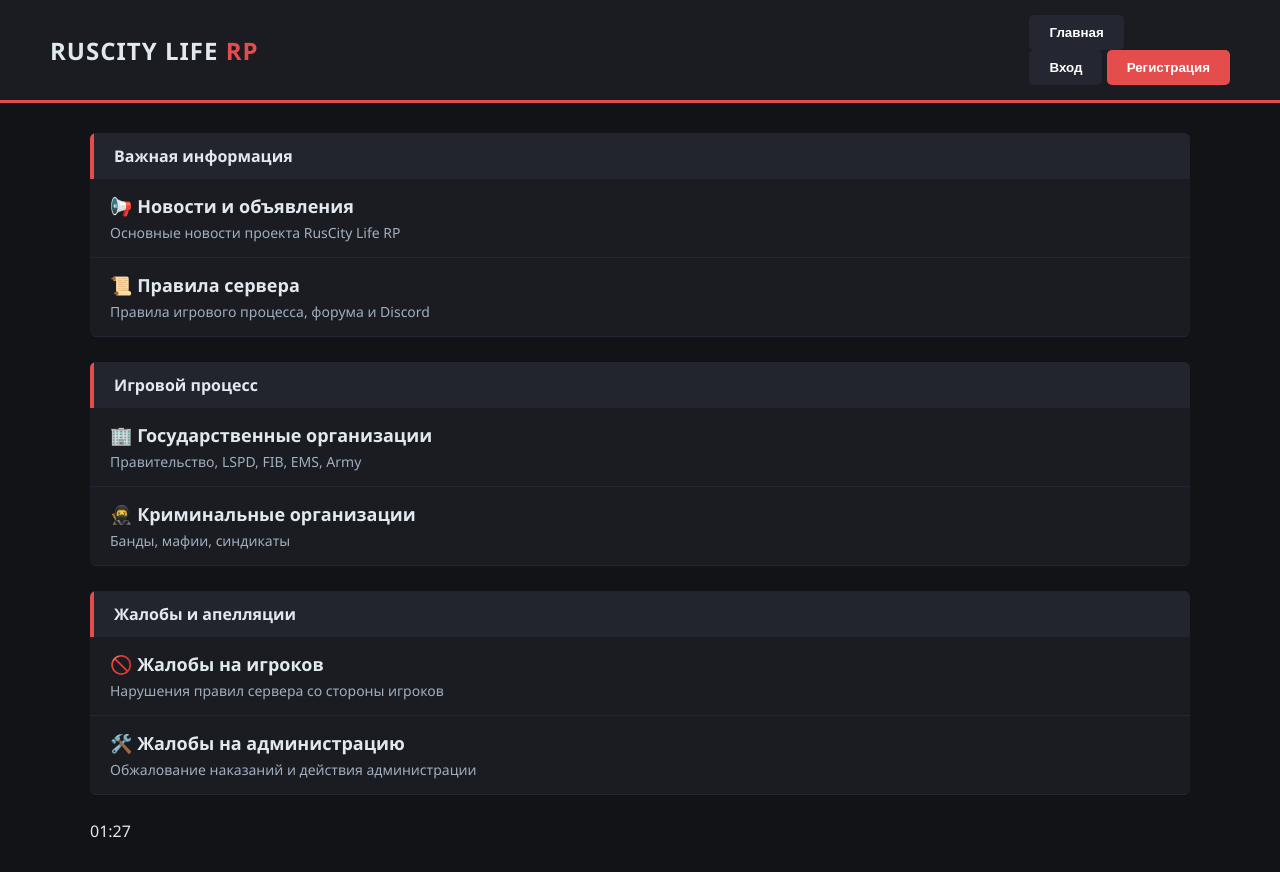
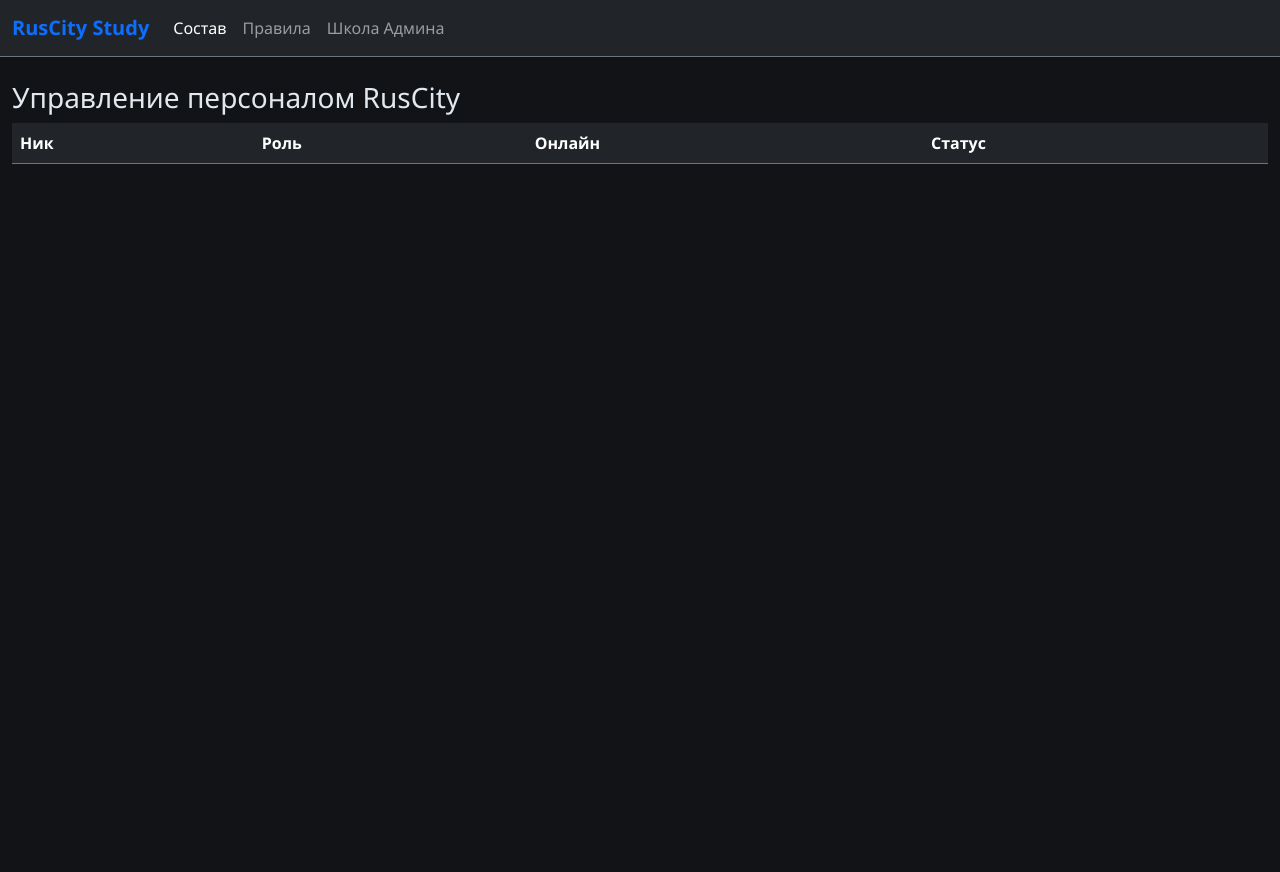
Before and after one commit to RusCityLifeRP/ruscitystudy, a plain HTML site: page index.html in a window 1280 px wide. After the commit the page ends 800 px from the top, so only its background shows below. Drawn offline with nearby package versions, Linux system fonts and the light colour scheme.

Commit message:
Update index.html

```diff
--- a/index.html
+++ b/index.html
@@ -1,135 +1,66 @@
 <!DOCTYPE html>
-<html lang="ru">
+<html lang="ru" data-bs-theme="dark">
 <head>
     <meta charset="UTF-8">
     <meta name="viewport" content="width=device-width, initial-scale=1.0">
-    <title>RusCity Life RP — Форум проекта</title>
+    <title>RusCity Study | Admin Panel</title>
+    <link href="https://cdn.jsdelivr.net/npm/bootstrap@5.3.2/dist/css/bootstrap.min.css" rel="stylesheet">
     <link rel="stylesheet" href="style.css">
 </head>
 <body>
 
-    <!-- Шапка форума -->
-    <header class="main-header">
-        <div class="logo">RusCity Life <span>RP</span></div>
-        <nav class="nav-menu">
-            <button id="btn-home" onclick="showScreen('screen-forum')">Главная</button>
-            <div id="auth-buttons">
-                <button onclick="showScreen('screen-login')">Вход</button>
-                <button onclick="showScreen('screen-register')" class="btn-accent">Регистрация</button>
+    <nav class="navbar navbar-expand-lg navbar-dark bg-dark border-bottom border-secondary shadow-sm">
+        <div class="container-fluid">
+            <a class="navbar-brand fw-bold text-primary" href="#">RusCity Study</a>
+            <button class="navbar-toggler" type="button" data-bs-toggle="collapse" data-bs-target="#navbarNav">
+                <span class="navbar-toggler-icon"></span>
+            </button>
+            <div class="collapse navbar-collapse" id="navbarNav">
+                <ul class="navbar-nav me-auto">
+                    <li class="nav-item"><a class="nav-link active" href="#" id="nav-dashboard" onclick="switchTab('dashboard')">Состав</a></li>
+                    <li class="nav-item"><a class="nav-link" href="#" id="nav-rules" onclick="switchTab('rules')">Правила</a></li>
+                    <li class="nav-item"><a class="nav-link" href="#" id="nav-academy" onclick="switchTab('academy')">Школа Админа</a></li>
+                </ul>
             </div>
-            <div id="user-menu" class="hidden">
-                <span id="header-username" onclick="viewMyProfile()">Никнейм</span>
-                <button onclick="logout()">Выйти</button>
         </div>
     </nav>
-    </header>
 
-    <main class="container">
-        <!-- ЭКРАН: ВХОД -->
-        <section id="screen-login" class="screen hidden">
-            <div class="auth-form">
-                <h2>Авторизация</h2>
-                <input type="email" id="login-email" placeholder="Email (Почта)" required>
-                <input type="password" id="login-password" placeholder="Пароль" required>
-                <button onclick="loginUser()">Войти</button>
+    <div class="container-fluid mt-4">
+        <!-- Dashboard -->
+        <div id="tab-dashboard" class="tab-content">
+            <h3>Управление персоналом RusCity</h3>
+            <table class="table table-dark table-hover border-secondary">
+                <thead><tr><th>Ник</th><th>Роль</th><th>Онлайн</th><th>Статус</th></tr></thead>
+                <tbody id="staffTableBody"></tbody>
+            </table>
         </div>
-        </section>
 
-        <!-- ЭКРАН: РЕГИСТРАЦИЯ -->
-        <section id="screen-register" class="screen hidden">
-            <div class="auth-form">
-                <h2>Регистрация</h2>
-                <input type="text" id="reg-username" placeholder="Игровой Ник (Имя_Фамилия)" required>
-                <input type="email" id="reg-email" placeholder="Электронная почта" required>
-                <input type="password" id="reg-password" placeholder="Пароль" required>
-                <input type="password" id="reg-password-confirm" placeholder="Повторите пароль" required>
-                <button onclick="registerUser()">Создать аккаунт</button>
+        <!-- Rules -->
+        <div id="tab-rules" class="tab-content d-none">
+            <div class="d-flex justify-content-between"><h3>Регламент проекта</h3>
+            <button class="btn btn-primary btn-sm" onclick="openRuleModal()">+ Добавить</button></div>
+            <div id="rulesContainer" class="row mt-3"></div>
         </div>
-        </section>
 
-        <!-- ЭКРАН: ГЛАВНЫЙ ФОРУМ (РАЗДЕЛЫ) -->
-        <section id="screen-forum" class="screen">
-            <div class="forum-category">
-                <div class="category-title">Важная информация</div>
-                <div class="forum-section" onclick="openSection('news')">
-                    <h3>📢  Новости и объявления</h3>
-                    <p>Основные новости проекта RusCity Life RP</p>
-                </div>
-                <div class="forum-section" onclick="openSection('rules')">
-                    <h3>📜  Правила сервера</h3>
-                    <p>Правила игрового процесса, форума и Discord</p>
+        <!-- Academy -->
+        <div id="tab-academy" class="tab-content d-none">
+            <h3>Школа администратора RusCity Study</h3>
+            <div id="stageContent" class="card bg-dark p-4 mt-3"></div>
         </div>
     </div>
 
-            <div class="forum-category">
-                <div class="category-title">Игровой процесс</div>
-                <div class="forum-section" onclick="openSection('gos')">
-                    <h3>🏢  Государственные организации</h3>
-                    <p>Правительство, LSPD, FIB, EMS, Army</p>
+    <!-- Modal -->
+    <div class="modal fade" id="ruleModal" tabindex="-1"><div class="modal-dialog"><div class="modal-content bg-dark">
+        <div class="modal-header"><h5>Редактирование</h5></div>
+        <div class="modal-body">
+            <input type="text" id="ruleTitle" class="form-control mb-2" placeholder="Заголовок">
+            <textarea id="ruleBody" class="form-control" placeholder="Текст правила"></textarea>
         </div>
-                <div class="forum-section" onclick="openSection('crime')">
-                    <h3>🥷  Криминальные организации</h3>
-                    <p>Банды, мафии, синдикаты</p>
-                </div>
-            </div>
+        <div class="modal-footer"><button class="btn btn-secondary" data-bs-dismiss="modal">Отмена</button>
+        <button class="btn btn-primary" onclick="saveRule()">Сохранить</button></div>
+    </div></div></div>
 
-            <div class="forum-category">
-                <div class="category-title">Жалобы и апелляции</div>
-                <div class="forum-section" onclick="openSection('report-players')">
-                    <h3>🚫  Жалобы на игроков</h3>
-                    <p>Нарушения правил сервера со стороны игроков</p>
-                </div>
-                <div class="forum-section" onclick="openSection('report-admins')">
-                    <h3>🛠️  Жалобы на администрацию</h3>
-                    <p>Обжалование наказаний и действия администрации</p>
-                </div>
-            </div>
-        </section>
-
-        <!-- ЭКРАН: ПРОФИЛЬ -->
-01:27
-<section id="screen-profile" class="screen hidden">
-            <div class="profile-card">
-                <div class="profile-banner" id="prof-banner" style="background-image: url('https://placehold.co/1000x300/222/fff?text=RusCity+Life+RP');"></div>
-                <div class="profile-info">
-                    <img id="prof-avatar" src="https://placehold.co/150/444/fff?text=User" alt="Аватар" class="avatar">
-                    <div class="profile-meta">
-                        <h2 id="prof-name">Никнейм</h2>
-                        <span id="prof-role" class="badge">Пользователь</span>
-                        <p id="prof-desc">Описание профиля отсутствует.</p>
-                    </div>
-                </div>
-
-                <!-- Кнопки управления (видны только владельцу или админу) -->
-                <div id="profile-edit-block" class="profile-actions hidden">
-                    <h3>Редактировать профиль</h3>
-                    <input type="text" id="edit-name" placeholder="Новый Никнейм">
-                    <input type="text" id="edit-avatar" placeholder="Ссылка на URL аватара">
-                    <input type="text" id="edit-banner" placeholder="Ссылка на URL баннера">
-                    <textarea id="edit-desc" placeholder="О себе..."></textarea>
-                    <button onclick="saveProfile()" class="btn-accent">Сохранить изменения</button>
-                </div>
-
-                <!-- Админ-панель модерации над пользователем -->
-                <div id="admin-actions-block" class="profile-actions admin-zone hidden">
-                    <h3>Панель модерации (Администрация)</h3>
-                    <div class="btn-group">
-                        <button onclick="moderateUser('mute')" class="btn-warn">Выдать мут</button>
-                        <button onclick="moderateUser('unmute')">Снять мут</button>
-                        <button onclick="moderateUser('ban')" class="btn-danger">Забанить</button>
-                        <button onclick="moderateUser('unban')">Разбанить</button>
-                    </div>
-                </div>
-            </div>
-        </section>
-    </main>
-
-    <!-- Подключаем Firebase (Используем CDN) -->
-    <script src="https://www.gstatic.com/firebasejs/10.8.0/firebase-app-compat.js"></script>
-    <script src="https://www.gstatic.com/firebasejs/10.8.0/firebase-auth-compat.js"></script>
-    <script src="https://www.gstatic.com/firebasejs/10.8.0/firebase-database-compat.js"></script>
-
-    <!-- Наш скрипт логики -->
+    <script src="https://cdn.jsdelivr.net/npm/bootstrap@5.3.2/dist/js/bootstrap.bundle.min.js"></script>
     <script src="app.js"></script>
 </body>
 </html>
```
Lines whose indentation alone changed are shown as unchanged.
